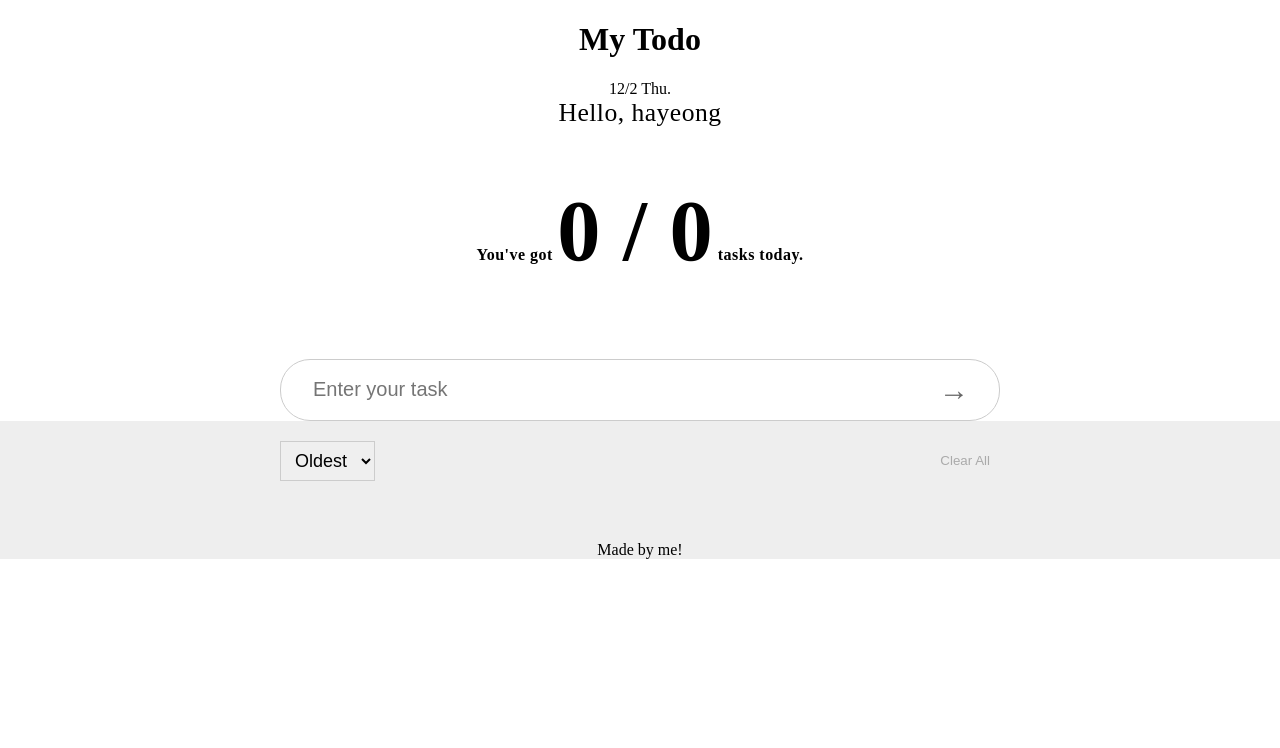
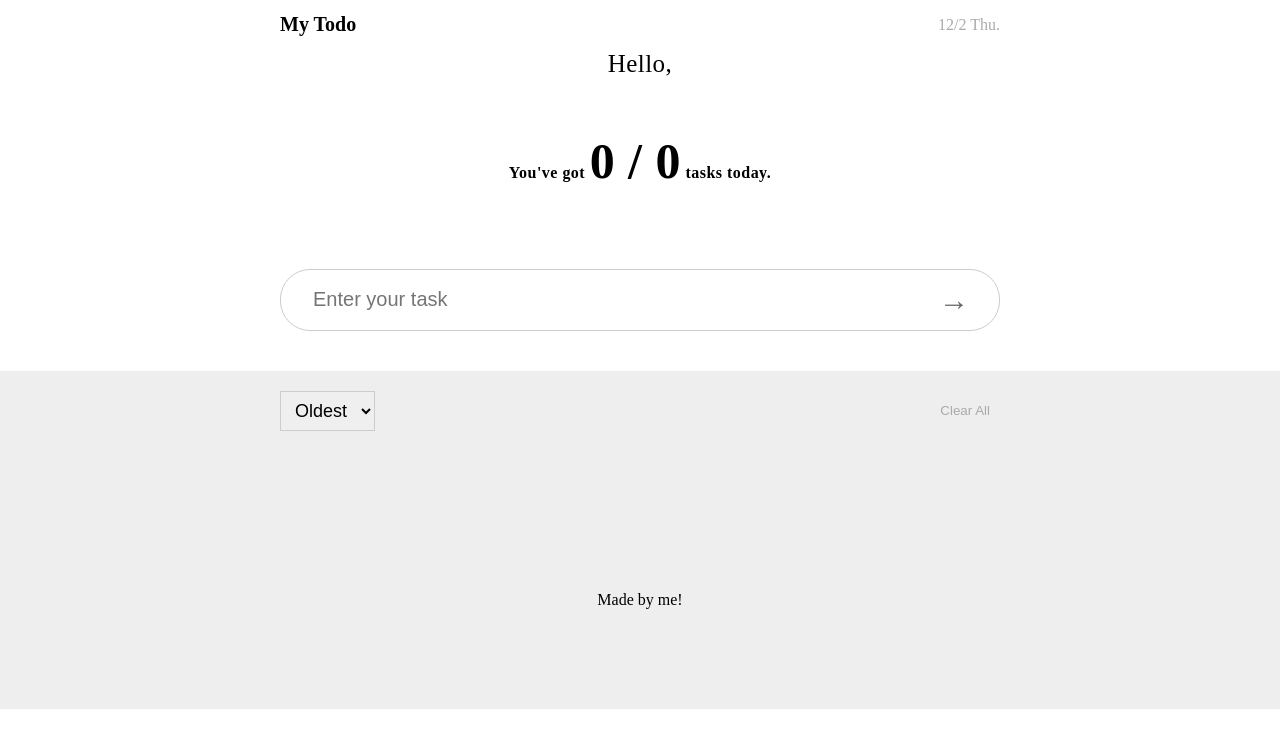
Before and after one commit to kirahaa/todo, a Vue app: page / in a window 1280 px wide. Shown: the top 748 px of the page. Built offline with nearby package versions, Linux system fonts and the light colour scheme.

Commit message:
Modify css

```diff
--- a/src/components/TodoFooter.vue
+++ b/src/components/TodoFooter.vue
@@ -6,6 +6,7 @@
 
 <style lang="scss">
 footer {
+    padding: 100px 0;
     background-color: #eee;
 }
 </style>
--- a/src/components/TodoHeader.vue
+++ b/src/components/TodoHeader.vue
@@ -23,5 +23,17 @@
 </script>
 
 <style lang="scss">
-
+.header {
+    display: flex;
+    justify-content: space-between;
+    align-items: center;
+    max-width: 720px;
+    margin: 0 auto;
+    h1 {
+        font-size: 20px;
+    }
+    p {
+        color: #aaa;
+    }
+}
 </style>
--- a/src/components/TodoInput.vue
+++ b/src/components/TodoInput.vue
@@ -47,7 +47,7 @@
     display: flex;
     justify-content: space-between;
     max-width: 720px;
-    margin: 0 auto;
+    margin: 0 auto 40px;
     padding: 0 20px;
     border: 1px solid #ccc;
     border-radius: 30px;
--- a/src/components/TodoList.vue
+++ b/src/components/TodoList.vue
@@ -62,6 +62,9 @@
         padding: 15px 20px;
         background-color: #fff;
         font-size: 20px;
+        &:last-of-type {
+            margin: 0;
+        }
         .list-label {
             width: 75%;
             p {
--- a/src/components/TodoTitle.vue
+++ b/src/components/TodoTitle.vue
@@ -14,7 +14,7 @@
 export default {
   data() {
       return {
-          message: "Hello, hayeong",
+          message: "Hello,",
       };
   },
   computed: {
@@ -47,21 +47,17 @@
   color: #000;
 
   &-message {
-    font-size: 1.6rem;
+    font-size: 25px;
   }
 
   &-task {
-    margin-top: 3.5rem;
-    margin-bottom: 5rem;
+    margin-top: 56px;
+    margin-bottom: 80px;
     font-weight: bold;
 
-    &-top {
-      display: block;
-      font-size: 2.6rem;
-    }
 
     &-total {
-      font-size: 5.4rem;
+      font-size: 50px;
       line-height: 110%;
     }
   }
```
Also changed, not shown: 1 other file (tests, documents, lock files or other folders).
